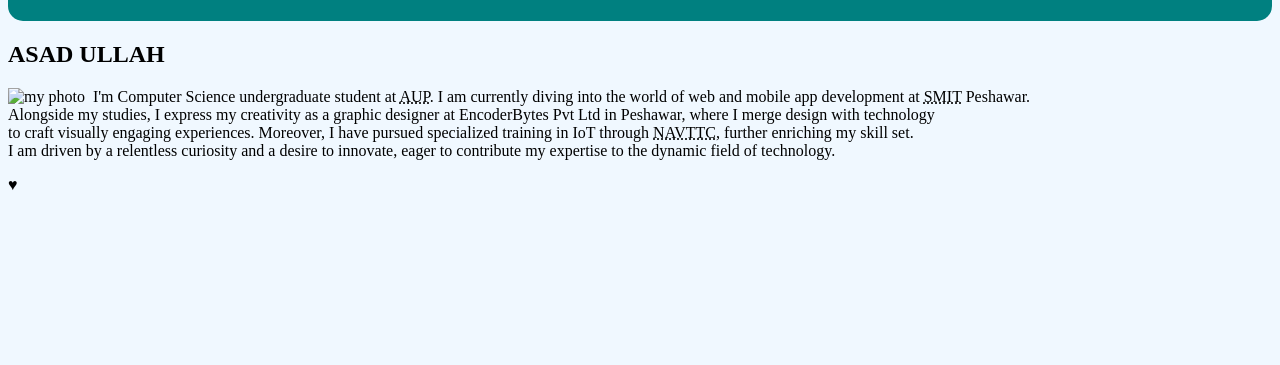
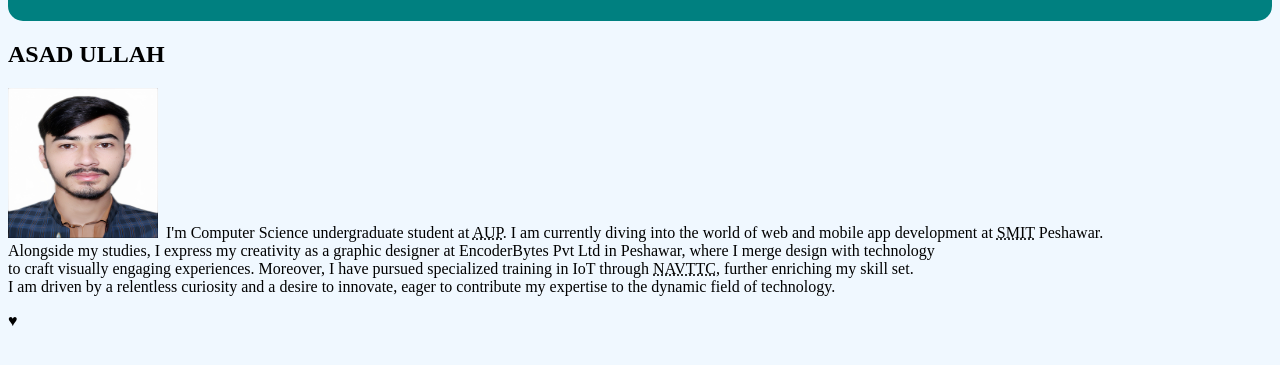
Before and after one commit to asadjn9/portfolio-website, a plain HTML site: page index.html in a window 1280 px wide. Shown: the part 107-472 px from the top of the page. Drawn offline with Linux system fonts and the light colour scheme; the site is published under a folder, as on GitHub Pages, so addresses that start at the root find nothing.

Commit message:
update krdya

```diff
--- a/index.html
+++ b/index.html
@@ -65,7 +65,7 @@
 
       <h1>ASAD ULLAH </h1>
 
-      <p><img src="/images/asad.jpg" title="asad" alt="my photo" style="height: 150px;width: 150px;"> &nbsp;I'm Computer Science undergraduate student at <abbr title="Agriculture University Peshawar">AUP</abbr>. I am currently diving into the world of web and mobile app development at <abbr title="Saylani Mass IT Training">SMIT</abbr> Peshawar. <br>
+      <p><img src="./images/asad.jpg" title="asad" alt="my photo" style="height: 150px;width: 150px;"> &nbsp;I'm Computer Science undergraduate student at <abbr title="Agriculture University Peshawar">AUP</abbr>. I am currently diving into the world of web and mobile app development at <abbr title="Saylani Mass IT Training">SMIT</abbr> Peshawar. <br>
          Alongside my studies, I express my creativity as a graphic designer at EncoderBytes Pvt Ltd in Peshawar, where I merge design with technology <br>
          to craft visually engaging experiences. Moreover, I have pursued specialized training in IoT through <abbr title="National Vocational & Technical Training Commission">NAVTTC</abbr>, further enriching my skill set. <br>
           I am driven by a relentless curiosity and a desire to innovate, eager to contribute my expertise to the dynamic field of technology.</p>
```
